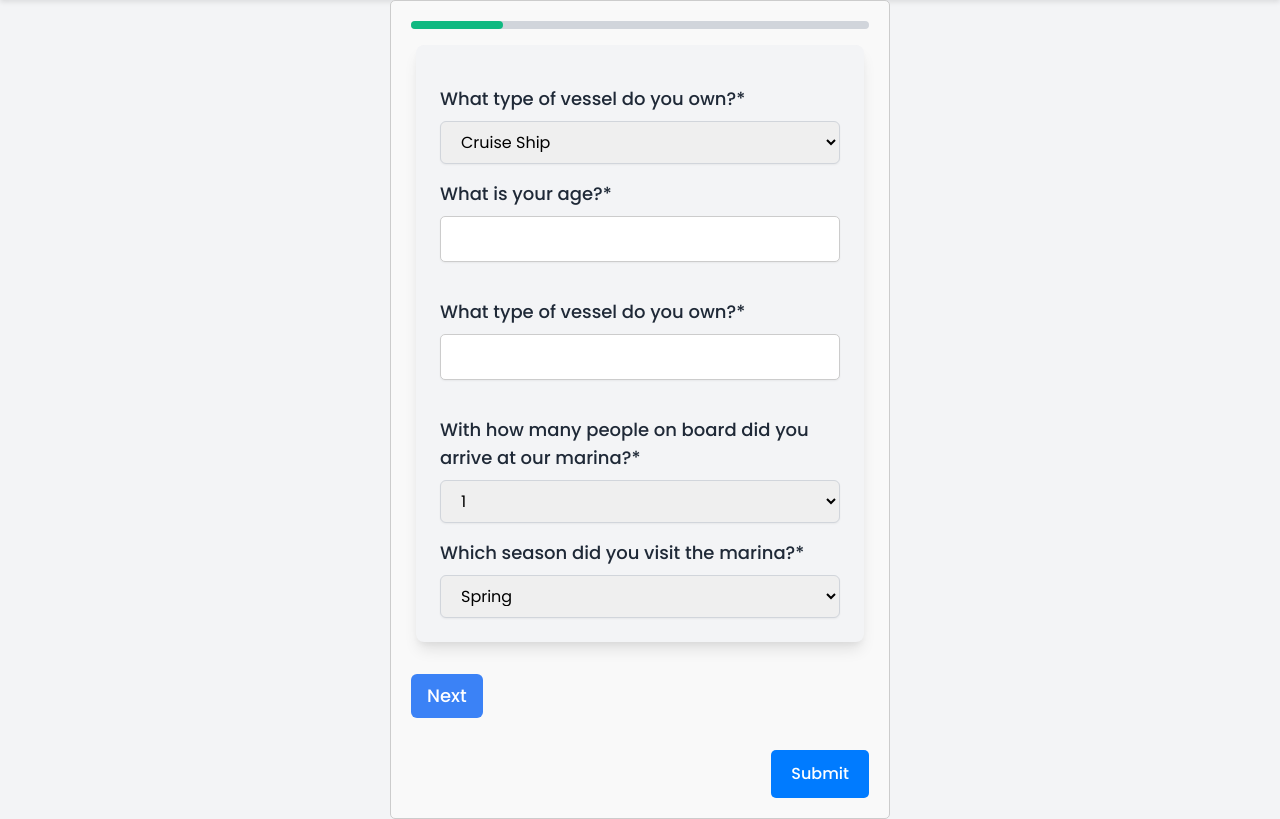
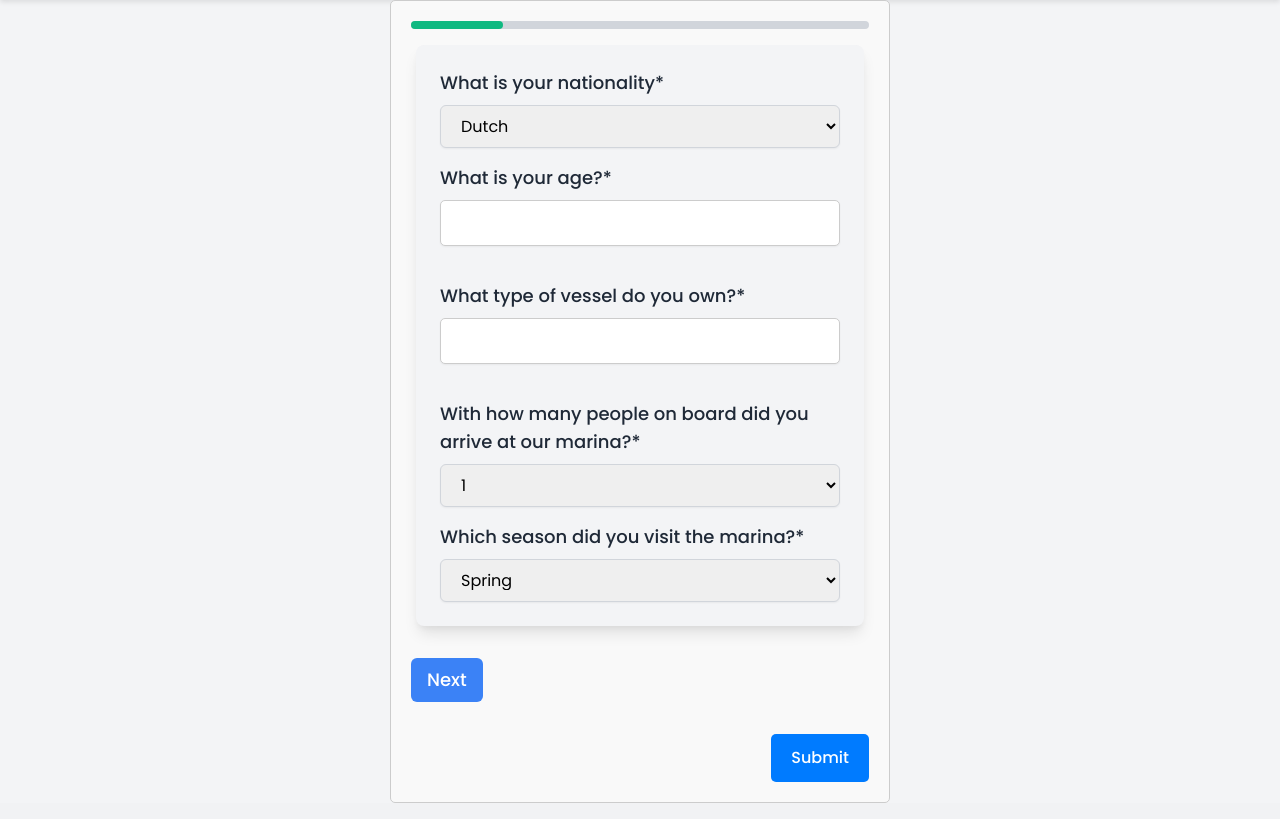
Before and after one commit to netas369/Quality-Survey-made-with-Laravel, a Laravel app: page /survey/submition in a window 1280 px wide. Shown: the part 152-971 px from the top of the page. Run offline with Laravel 10, Linux system fonts and the light colour scheme.

Commit message:
fixed-nationality-bug

```diff
--- a/resources/views/survey/survey.blade.php
+++ b/resources/views/survey/survey.blade.php
@@ -32,6 +32,9 @@
     </div>
 
 </header>
+@if($errors->any())
+    {{ implode('', $errors->all('<div>:message</div>')) }}
+@endif
 
 <form method="POST" action="/survey/submition/{{ app()->getLocale() }}">
     @csrf
@@ -41,12 +44,12 @@
     </div>
 
     <div id="page1" class="max-w-md mx-auto p-6 bg-gray-100 rounded-lg shadow-lg">
-        <label for="TypeOfVessel" class="block mt-4 mb-2 text-lg font-medium text-gray-800">{{ trans('messages.demoquestion3') }}</label>
-        <select id="TypeOfVessel" name="TypeOfVessel" required class="w-full py-2 px-4 border border-gray-300 rounded-md shadow-sm focus:outline-none focus:ring-2 focus:ring-blue-500 focus:border-blue-500">
-            <option value="Cruise Ship">Cruise Ship</option>
-            <option value="Fishing Boat">Fishing Boat</option>
-            <option value="Sailboat">Sailboat</option>
-            <option value="Motorboat">Motorboat</option>
+        <label for="Nationality" class="block mb-2 text-lg font-medium text-gray-800">{{ trans('messages.demoquestion1') }}</label>
+        <select id="Nationality" name="Nationality" required class="w-full py-2 px-4 border border-gray-300 rounded-md shadow-sm focus:outline-none focus:ring-2 focus:ring-blue-500 focus:border-blue-500">
+            <option value="Dutch">{{ trans('messages.answerA1') }}</option>
+            <option value="English">{{ trans('messages.answerB1') }}</option>
+            <option value="French">{{ trans('messages.answerC1') }}</option>
+            <option value="German">{{ trans('messages.answerD1') }}</option>
         </select>
 
 
```
